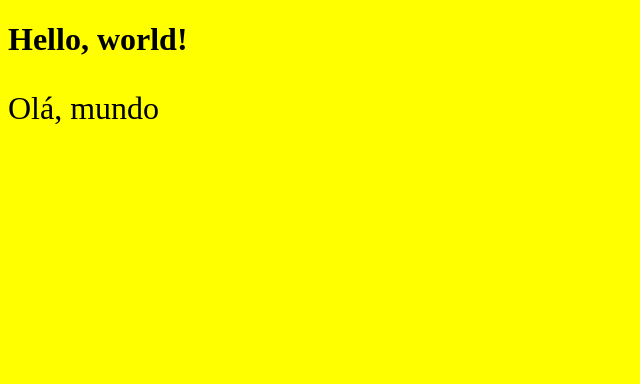
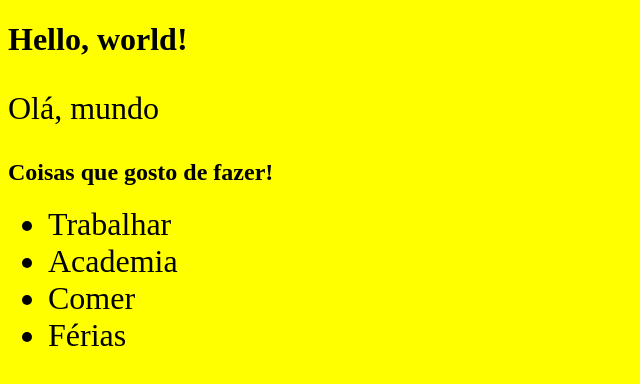
Before and after one commit to claudiocassimiro/testando_git, a plain HTML site: page index.html in a window 1280 px wide. Shown: the whole page, without its empty margins (0-640 px from the left). Drawn offline with Linux system fonts and the light colour scheme.

Commit message:
Adiciona 4 coisas que gosta gosta de fazer

```diff
--- a/index.html
+++ b/index.html
@@ -9,5 +9,14 @@
   <body>
     <h1>Hello, world!</h1>
     <p class="text">Olá, mundo</p>
+    <section>
+      <h2>Coisas que gosto de fazer!</h2>
+      <ul>
+        <li class="text">Trabalhar</li>
+        <li class="text">Academia</li>
+        <li class="text">Comer</li>
+        <li class="text">Férias</li>
+      </ul>
+    </section>
   </body>
 </html>
```
